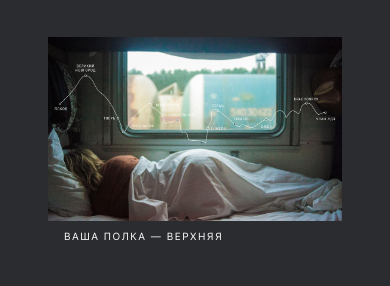
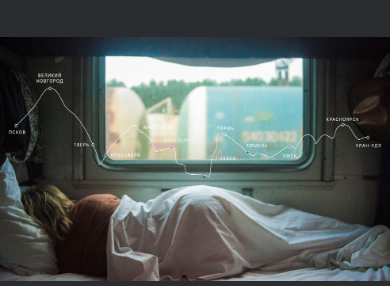
Before and after one commit to Malaxov16/russian-travel, a plain HTML site: page index.html in a window 390 px wide. Shown: the part 253-539 px from the top of the page. Drawn offline with Linux system fonts and the light colour scheme.

Commit message:
Версия 2.3. Корректировка после 3го ревью. Исправление размера lead__image.

```diff
--- a/blocks/lead/lead.css
+++ b/blocks/lead/lead.css
@@ -15,6 +15,6 @@
 
 @media screen and (max-width: 990px) {
     .lead {
-        padding: 0;
+        margin: 48px 0 0;
     }
 }
```
